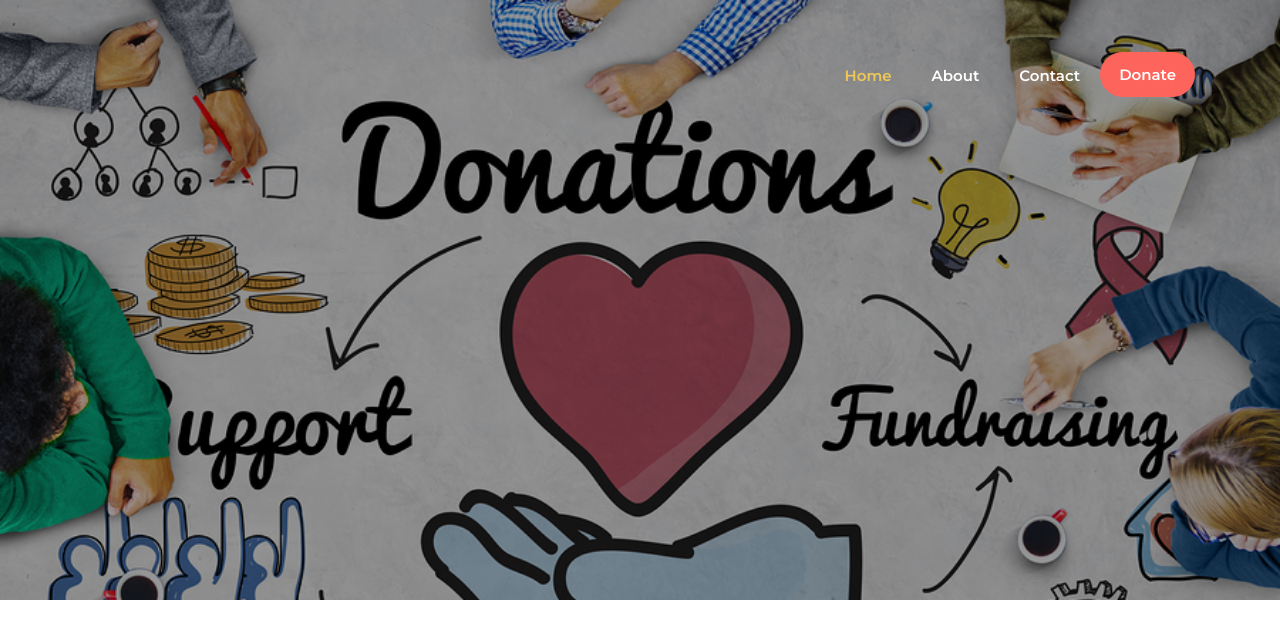
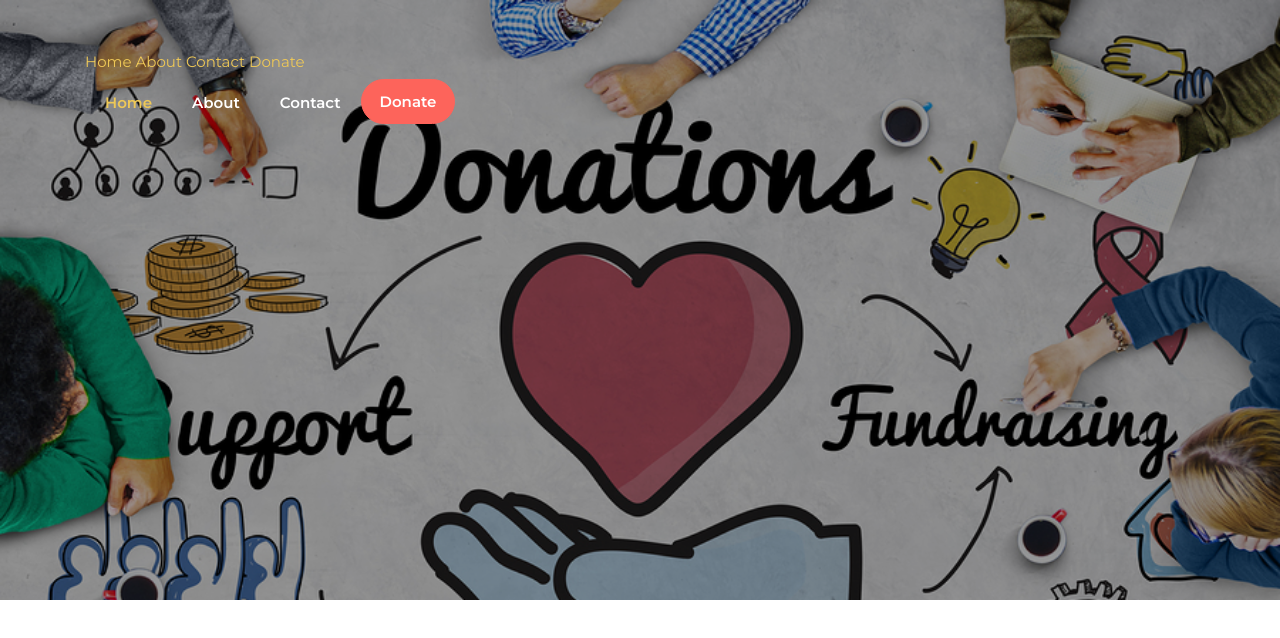
Before and after one commit to shreyanema33/Donate-For-A-Cause.github.io, a plain HTML site: page 1.html in a window 1280 px wide. Drawn offline with Linux system fonts and the light colour scheme.

Commit message:
Update 1.html

```diff
--- a/1.html
+++ b/1.html
@@ -35,6 +35,12 @@
 			<button class="navbar-toggler" type="button" data-target="#ftco-nav" aria-controls="ftco-nav" aria-expanded="false" aria-label="Toggle navigation">
 				<span class="oi oi-menu"></span> Menu
 			</button>
+			<div class="vertical-menu">
+  			<a href="1.html" class="active">Home</a>
+
+  <a href="about.html">About</a>
+  <a href="contact.html">Contact</a>
+  <a href="index.html">Donate</a>
 
 			<div class="collapse navbar-collapse" id="ftco-nav">
 				<ul class="navbar-nav ml-auto">
```
